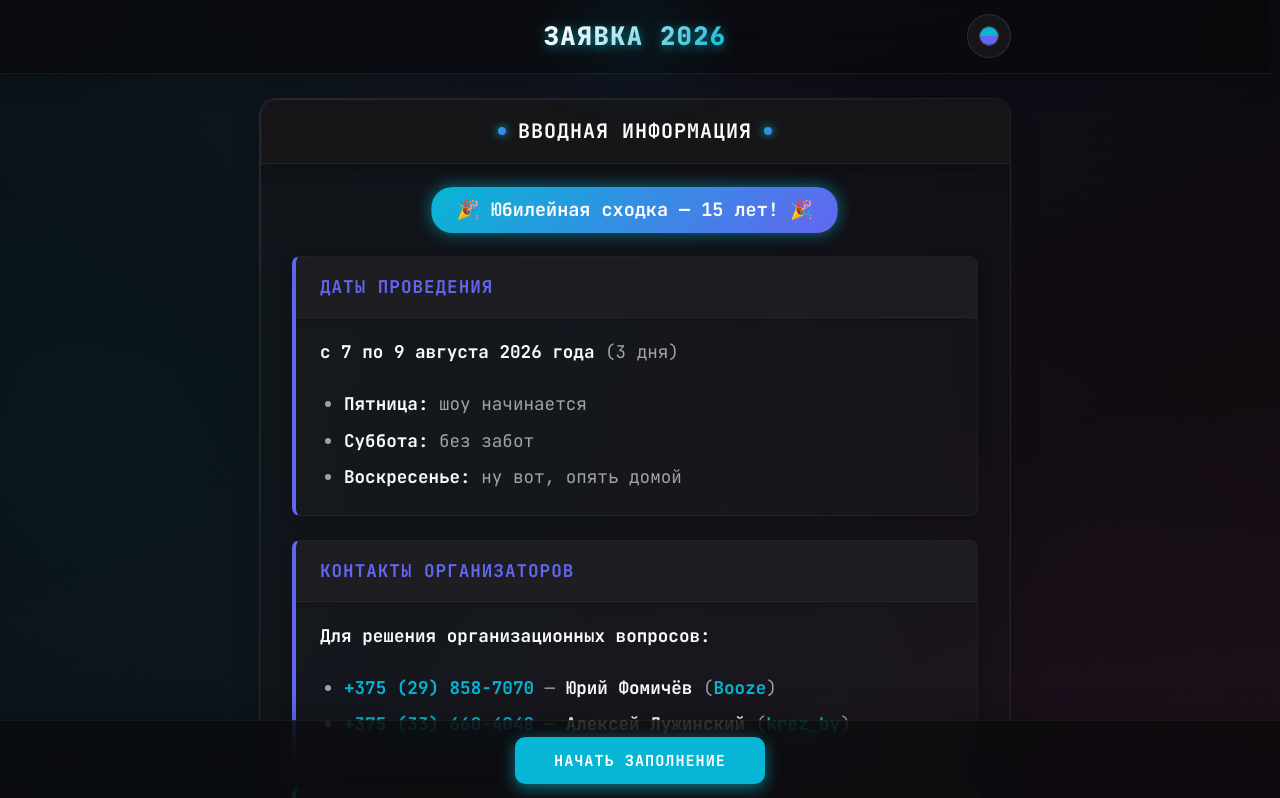
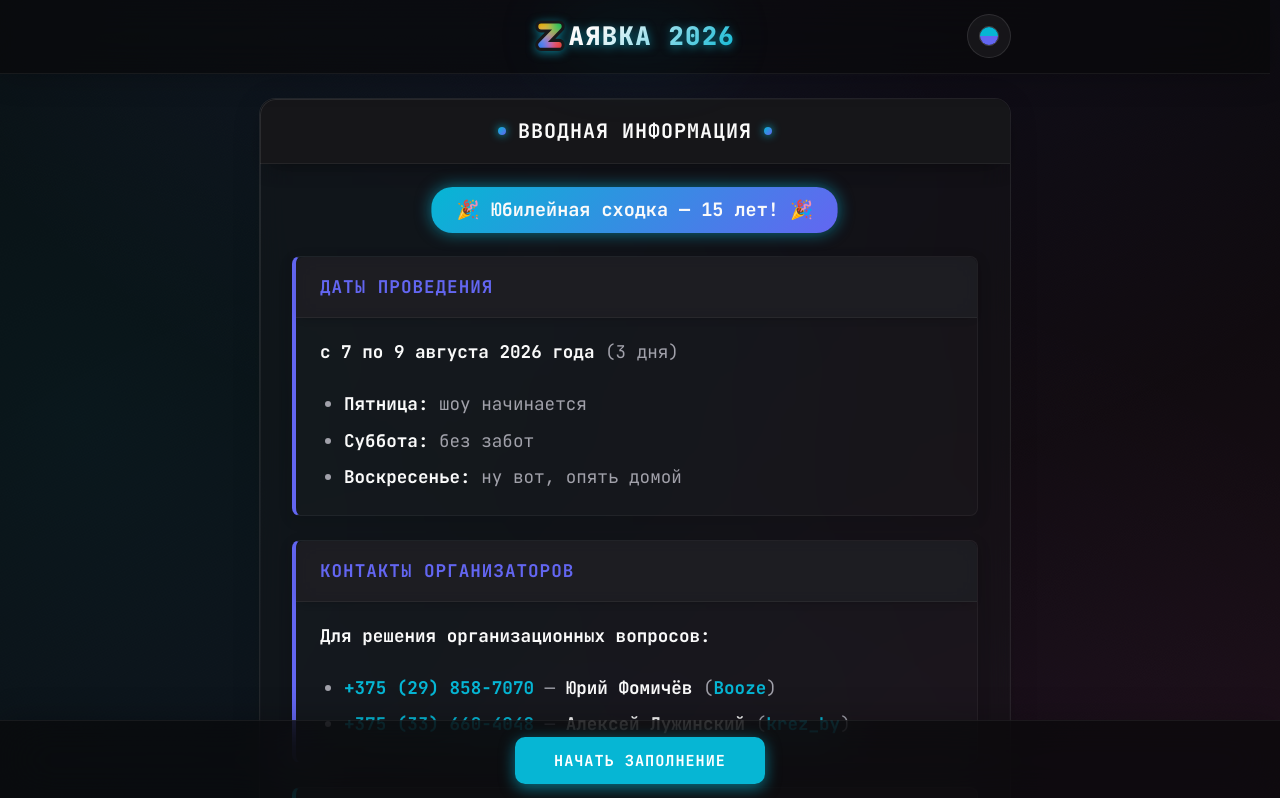
Before and after one commit to Toki-Stamp/applications-2026, a Svelte app: page / in a window 1280 px wide. Shown: the top 798 px of the page. Built offline with nearby package versions, Linux system fonts and the light colour scheme.

Commit message:
style(header): replace first letter with favicon Z

```diff
--- a/src/components/Header.svelte
+++ b/src/components/Header.svelte
@@ -11,7 +11,10 @@
   <div class="header-content">
     <div class="header-top-row">
       <div class="title-container">
-        <h1>Заявка 2026</h1>
+        <h1>
+          <img src="/favicon.svg" alt="Z" class="title-icon" />
+          <span class="title-text">аявка 2026</span>
+        </h1>
       </div>
       <div class="theme-switcher-container">
         <ThemeSwitcher />
@@ -67,6 +70,13 @@
     font-size: 1.6rem;
     font-weight: 800;
     margin: 0;
+    display: flex;
+    align-items: center;
+    justify-content: center;
+    gap: 0.1rem;
+  }
+
+  .title-text {
     background: linear-gradient(
       135deg,
       var(--text-primary) 20%,
@@ -76,6 +86,15 @@
     background-clip: text;
     -webkit-text-fill-color: transparent;
     filter: drop-shadow(0 2px 5px var(--primary-glow));
+    text-transform: uppercase;
+  }
+
+  .title-icon {
+    height: 1.9rem;
+    width: auto;
+    margin-right: 0.1rem;
+    filter: drop-shadow(0 2px 5px var(--primary-glow));
+    transform: translateY(-0.05rem);
   }
 
   @media (max-width: 600px) {
```
